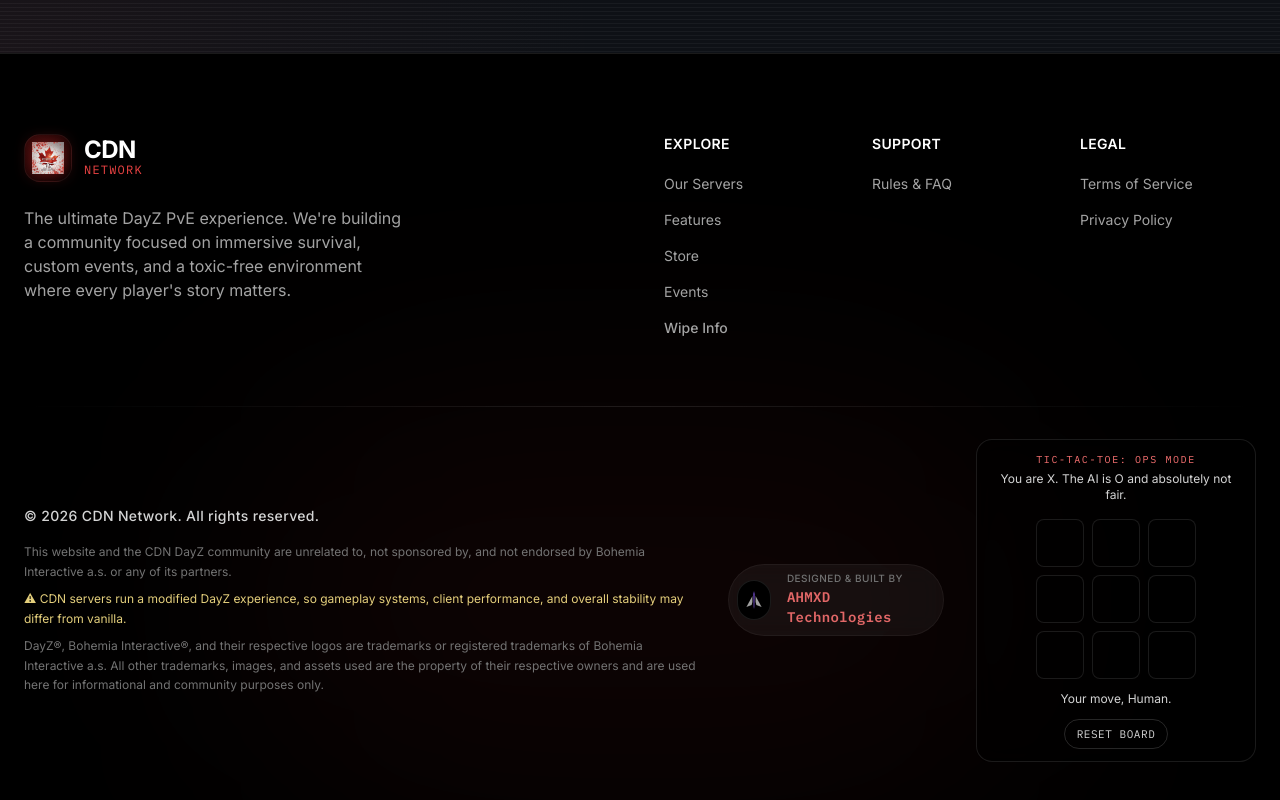
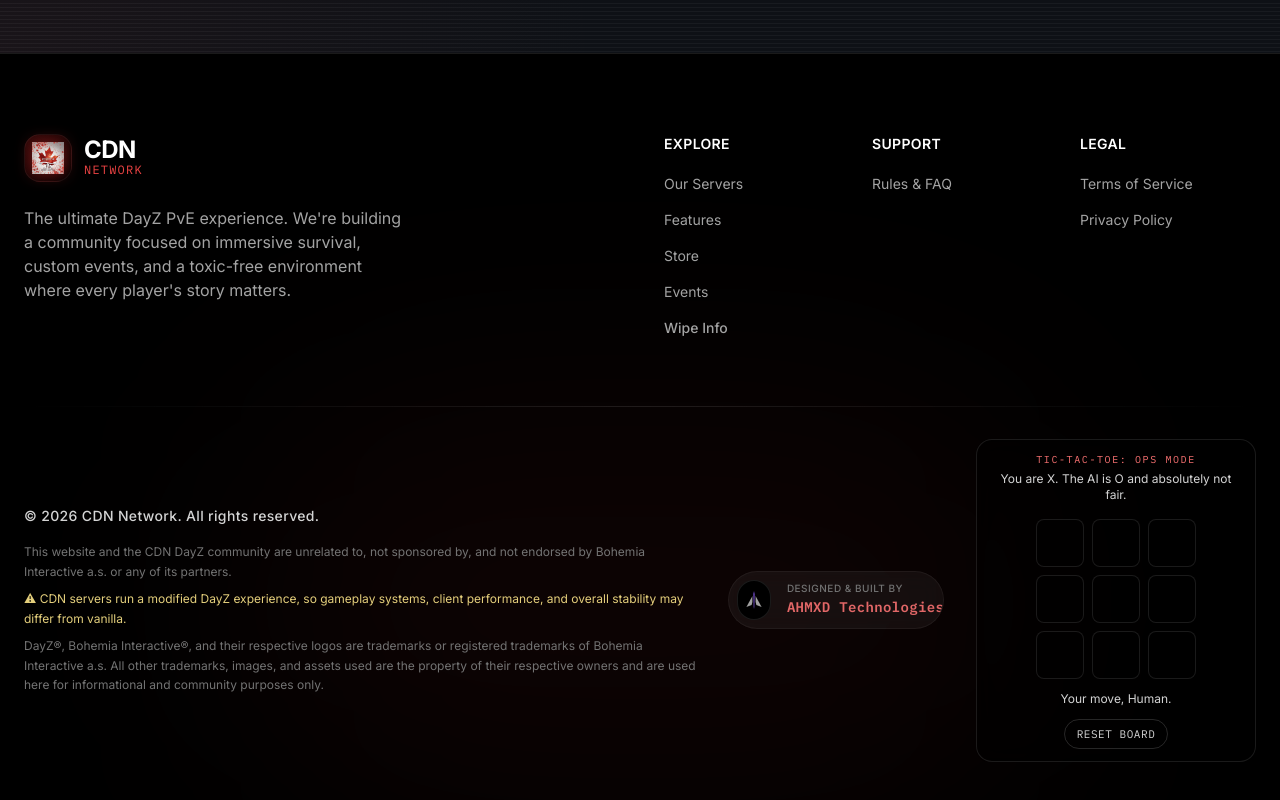
Before and after one commit to InfamousMorningstar/CDNdayz, a Next.js app: page /events in a window 1280 px wide. Shown: the part 2093-2893 px from the top of the page. Built offline with nearby package versions, Linux system fonts and the light colour scheme; no server answers.

Commit message:
Keep the footer credit on one line
"AHMXD Technologies" is two words where "Morningstar.0" was one, so the
credit wrapped inside the pill on desktop. The pill now grows instead.

```diff
--- a/src/components/layout/Footer.tsx
+++ b/src/components/layout/Footer.tsx
@@ -107,7 +107,7 @@ export function Footer() {
 
                  <div className="flex flex-col justify-center">
                     <span className="text-[10px] uppercase tracking-wider text-neutral-500 font-medium leading-none mb-1">Designed & Built by</span>
-                    <span className="text-sm font-mono font-semibold text-red-400/90 group-hover:text-red-300 transition-colors tracking-wide">AHMXD Technologies</span>
+                    <span className="text-sm font-mono font-semibold text-red-400/90 group-hover:text-red-300 transition-colors tracking-wide whitespace-nowrap">AHMXD Technologies</span>
                  </div>
               </div>
             </Spotlight>
```
